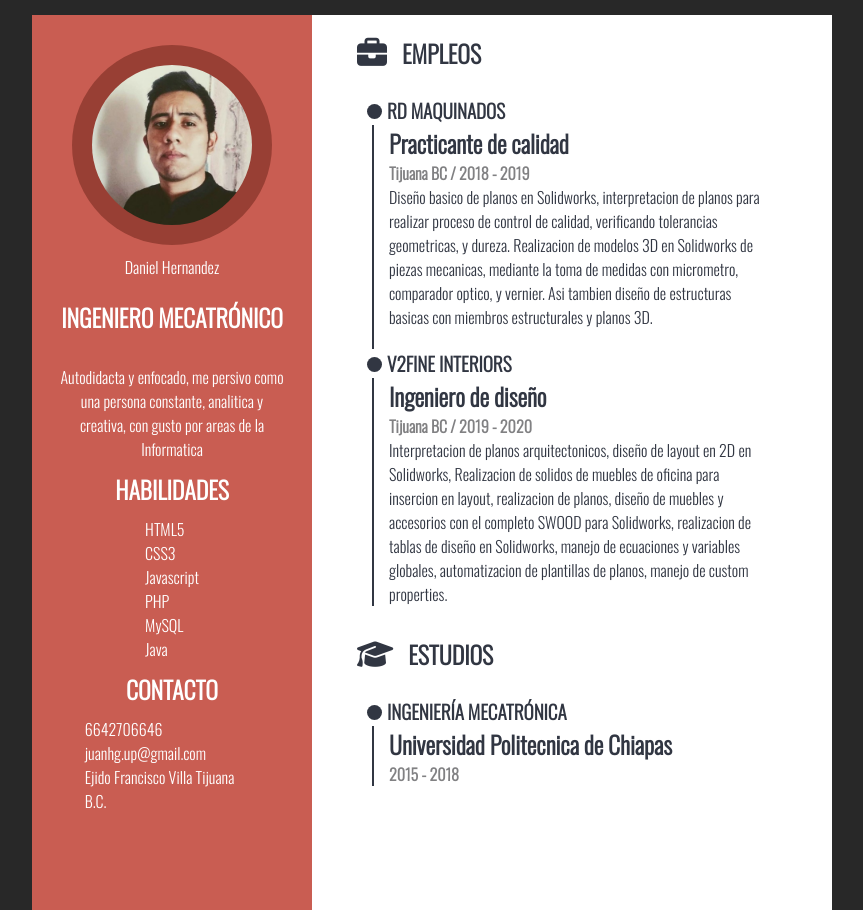
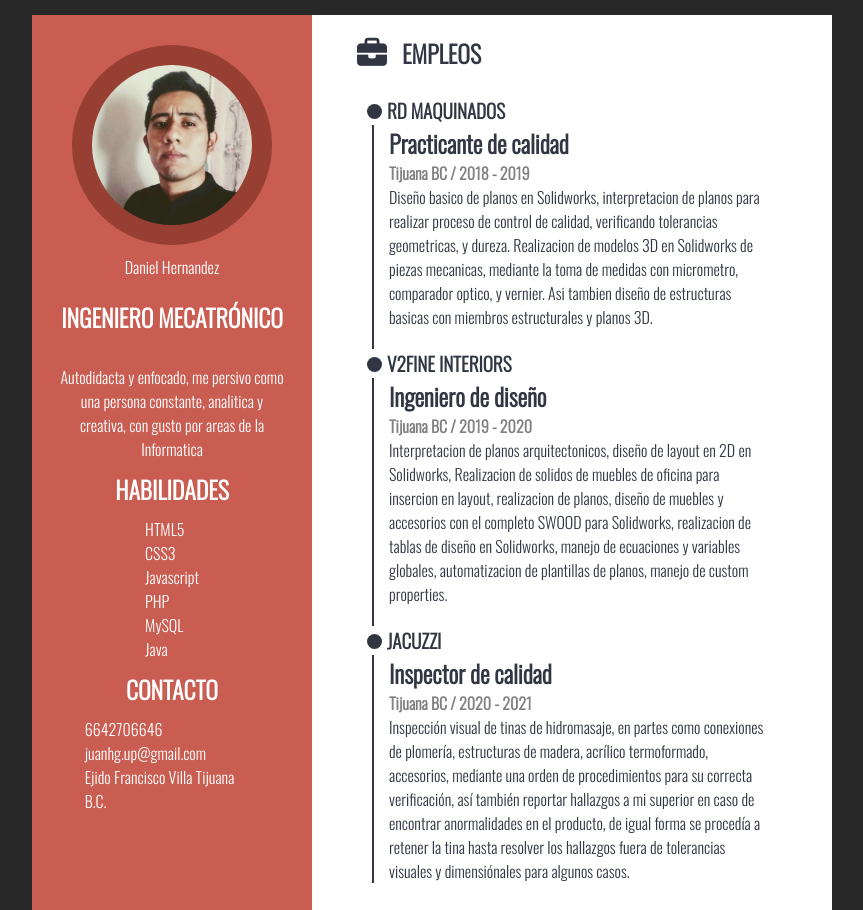
Before and after one commit to Daniel-Hernandez2020/cv, a plain HTML site: page index.html in a window 1280 px wide. Shown: the top 910 px of the page, without its empty margins (208-1071 px from the left). Drawn offline with nearby package versions, Linux system fonts and the light colour scheme.

Commit message:
Cambios listos

```diff
--- a/index.html
+++ b/index.html
@@ -80,12 +80,25 @@
                     <h1 class="article__title">V2Fine Interiors</h3>
                     <h2 class="article__subtitle">Ingeniero de diseño</h4>
                     <h2 class="article__subtitle--small">Tijuana BC / 2019 - 2020</h5>
-                    <p class="article__content">
+                    <p class="article__content--bottom">
                         Interpretacion de planos arquitectonicos, diseño de layout en 2D en Solidworks, Realizacion
                         de solidos de muebles de oficina para insercion en layout, realizacion de planos, diseño de
                         muebles y accesorios con el completo SWOOD para Solidworks, realizacion de tablas de diseño
                         en Solidworks, manejo de ecuaciones y variables globales, automatizacion de plantillas de planos,
                         manejo de custom properties.
+                    </p>
+                </article>
+
+                <article class="job">
+                    <h1 class="article__title">Jacuzzi</h3>
+                    <h2 class="article__subtitle">Inspector de calidad</h4>
+                    <h2 class="article__subtitle--small">Tijuana BC / 2020 - 2021</h5>
+                    <p class="article__content">
+                        Inspección visual de tinas de hidromasaje, en partes como conexiones de plomería, estructuras de madera,
+                        acrílico termoformado, accesorios, mediante una orden de procedimientos para su correcta verificación,
+                        así también reportar hallazgos a mi superior en caso de encontrar anormalidades en el producto, de igual
+                         forma se procedía a retener la tina hasta resolver los hallazgos fuera de tolerancias visuales y
+                         dimensiónales para algunos casos.
                     </p>
                 </article>
 
--- a/style.css
+++ b/style.css
@@ -21,10 +21,11 @@
 
         margin-top: 15px;
         flex-basis: 800px;
-        height: 900px;
+        height: 1100px;
         background-color: white;
         display: flex;
         font-family: 'Oswald', sans-serif;
+        margin-bottom: 15px;
 
  }
 
```
